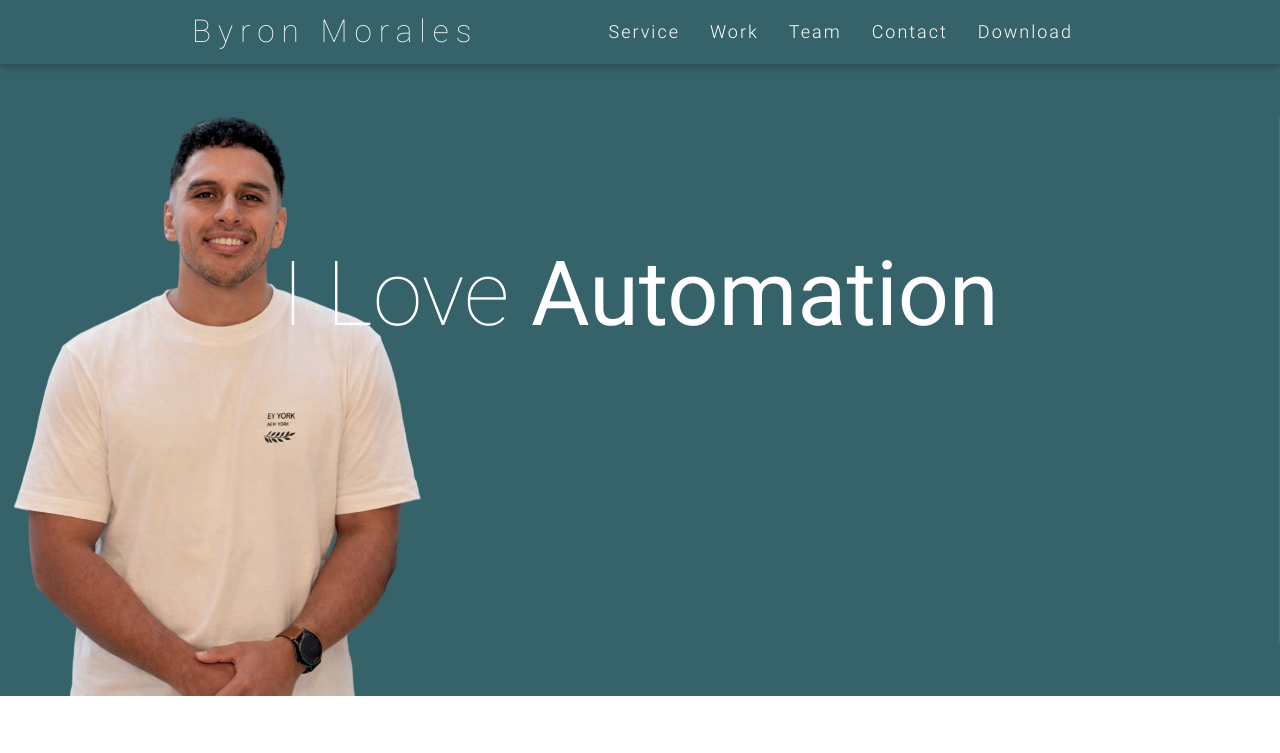
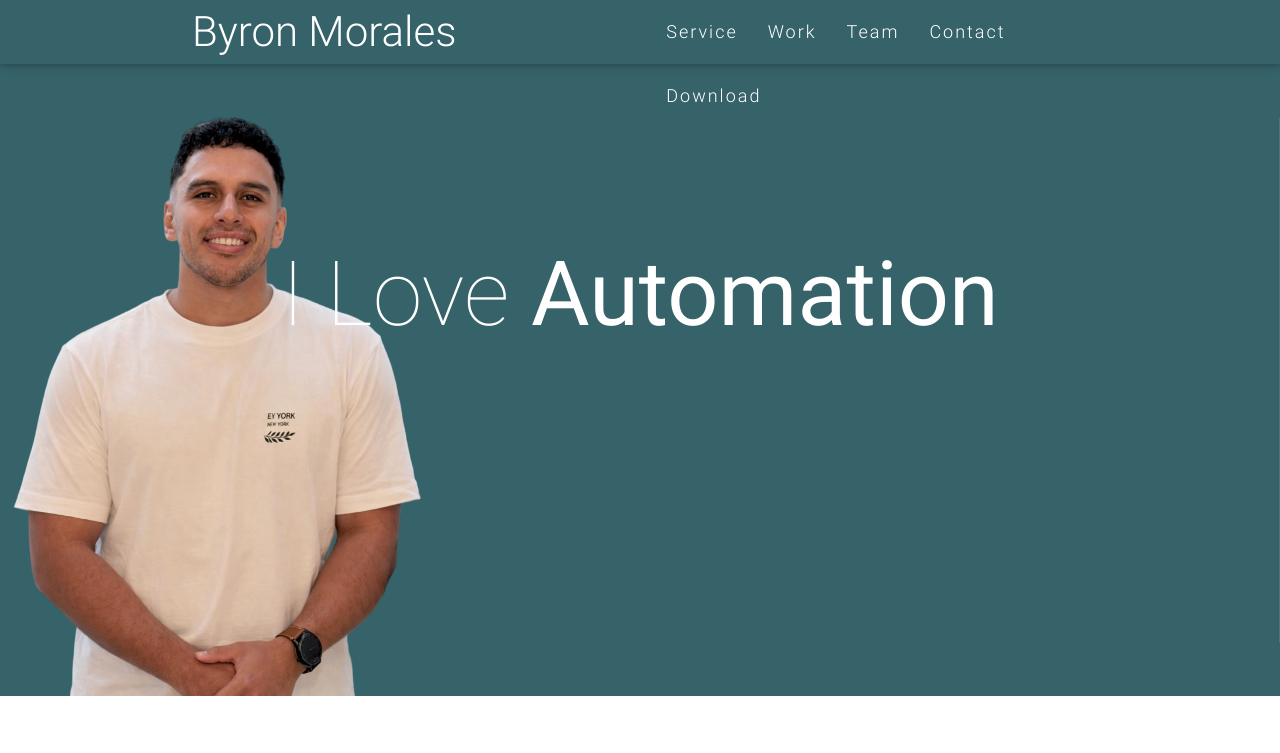
Before and after one commit to MoralesV93/bymv-frontend-pbrand, a website: page app/www/index.html in a window 1280 px wide. Shown: the top 753 px of the page. Drawn offline with Linux system fonts and the light colour scheme.

Commit message:
feat (APP): improve html tags, remove trash, made more respo

```diff
--- a/app/www/css/styles.css
+++ b/app/www/css/styles.css
@@ -70,15 +70,15 @@ div.intro_text > div.no-margin-bottom {
     color:white;
 }
 
-.brand-logo{
+.brand-title {
+    font-size: 2.8rem;
+    font-weight: 300;
+    text-align: center;
+}
+
+nav .button-collapse{
+    display: block;
     position: absolute;
-    color: #fff;
-    display: inline-block;
-    font-size: 2.1rem;
-    font-style: normal;
-    font-weight: 100;
-    padding: 0;
-    letter-spacing: 7px;
 }
 
 .text_h2 {font-weight: 100;margin-bottom: 4%; line-height: 4.5rem;}
@@ -260,7 +260,7 @@ input, textarea {
 }
 
 nav a.button-collapse {
-    left: -25px;
+    left: 0px;
 }
 
 .card-avatar .waves-effect {
@@ -330,6 +330,16 @@ div.me-background{
     background-repeat: no-repeat;
     background-size: contain;
 }
+
+@media only screen and (min-width: 993px) {
+    .row .col.l6 {
+        text-align: left;
+    }
+    .brand-title {
+    text-align: center;
+    }
+}
+
 @media (max-width: 767px) {
     div.me-background {
         background-size: 74%;
@@ -339,6 +349,11 @@ div.me-background{
     }
 }
 
+@media (min-width: 991px) {
+    nav .button-collapse{
+        display: none;
+    }
+}
 /* Background image for medium-sized screens */
 @media (min-width: 768px) and (max-width: 991px) {
     div.me-background {
--- a/app/www/index.html
+++ b/app/www/index.html
@@ -25,7 +25,14 @@
     <nav class="nav_f">
         <div class="container">
             <div class="nav-wrapper">
-            <a href="#" id="logo-container" class="brand-logo">Byron Morales</a>
+                <div class="row">
+                    <div class="brand-title col s12 m12 l6">
+                        <a href="#">Byron Morales</a>
+                    </div>
+                    <div data-activates="nav-mobile" class="col s2 button-collapse">
+                        <i class="mdi-navigation-menu"></i>
+                    </div>
+                    <div class="col l6">
                         <ul class="right hide-on-med-and-down">
                             <li><a href="#intro">Service</a></li>
                             <li><a href="#work">Work</a></li>
@@ -33,6 +40,9 @@
                             <li><a href="#contact">Contact</a></li>
                             <li><a href="https://github.com/joashp/material-design-template" target="_blank">Download</a></li>
                         </ul>
+                    </div>
+                </div>
+                <div>
                     <ul id="nav-mobile" class="side-nav">
                         <li><a href="#intro">Service</a></li>
                         <li><a href="#work">Work</a></li>
@@ -40,7 +50,7 @@
                         <li><a href="#contact">Contact</a></li>
                         <li><a href="https://github.com/joashp/material-design-template" target="_blank">Download</a></li>
                     </ul>
-            <a data-activates="nav-mobile" class="button-collapse"><i class="mdi-navigation-menu"></i></a>
+                </div>
             </div>
         </div>
     </nav>
```
Lines whose indentation alone changed are shown as unchanged.
